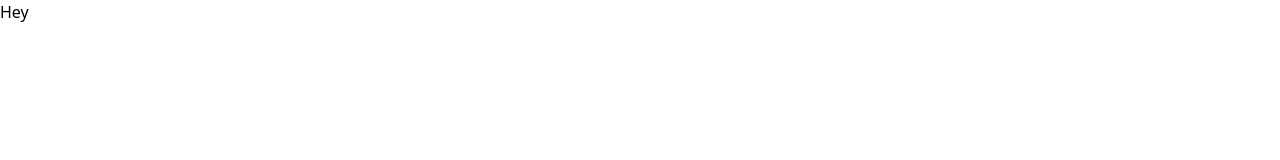
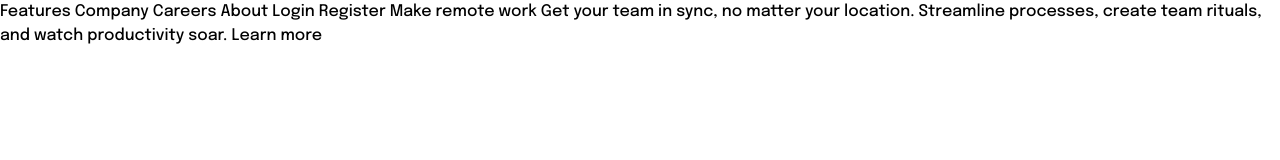
Before and after one commit to lilKriT/snap-intro-section, a website: page index.html in a window 1280 px wide. Drawn offline with Linux system fonts and the light colour scheme.

Commit message:
Added images, styles etc.

```diff
--- a/index.html
+++ b/index.html
@@ -5,11 +5,22 @@
     <meta http-equiv="X-UA-Compatible" content="IE=edge" />
     <meta name="viewport" content="width=device-width, initial-scale=1.0" />
 
+    <!-- Importing the google font -->
+    <link rel="preconnect" href="https://fonts.googleapis.com" />
+    <link rel="preconnect" href="https://fonts.gstatic.com" crossorigin />
+    <link
+      href="https://fonts.googleapis.com/css2?family=Epilogue:wght@500;700&display=swap"
+      rel="stylesheet"
+    />
+
+    <!-- Importing Tailwind CSS -->
     <link rel="stylesheet" href="./dist/output.css" />
 
     <title>Snap Intro Section - created by lilKriT</title>
   </head>
   <body>
-    Hey
+    Features Company Careers About Login Register Make remote work Get your team
+    in sync, no matter your location. Streamline processes, create team rituals,
+    and watch productivity soar. Learn more
   </body>
 </html>
--- a/tailwind.config.js
+++ b/tailwind.config.js
@@ -2,7 +2,19 @@
 module.exports = {
   content: ["./src/**/*.{html,js}"],
   theme: {
-    extend: {},
+    fontFamily: {
+      sans: ["Epilogue", "sans"],
+    },
+    extend: {
+      colors: {
+        almostWhite: "hsl(0, 0%, 98%)",
+        mediumGray: "hsl(0, 0%, 41%)",
+        almostBlack: "hsl(0, 0%, 8%)",
+      },
+      fontSize: {
+        base: "1.125rem",
+      },
+    },
   },
   plugins: [],
-}
+};
```
Also changed, not shown: dist/output.css, images/client-audiophile.svg (added), images/client-databiz.svg (added), images/client-maker.svg (added), images/client-meet.svg (added), images/favicon-32x32.png (added), images/icon-arrow-down.svg (added), images/icon-arrow-up.svg (added), images/icon-calendar.svg (added), images/icon-close-menu.svg (added), images/icon-menu.svg (added), images/icon-planning.svg (added), images/icon-reminders.svg (added), images/icon-todo.svg (added), 3 more files, 1 other file.
